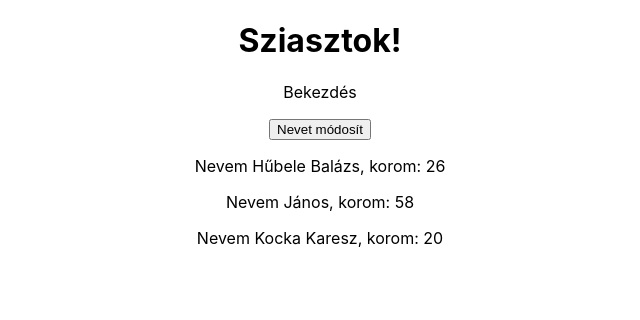
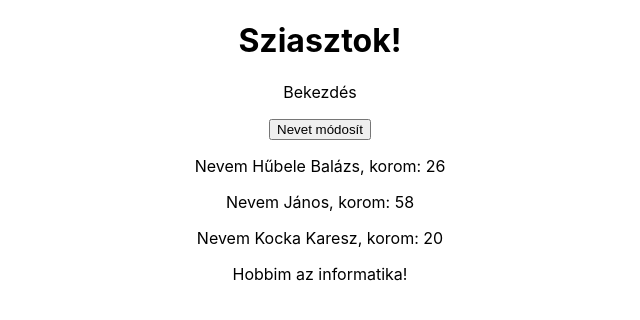
Before and after one commit to sumegizoltan73/react-training, a React (Create React App) app in the folder my-react/: page / in a window 1280 px wide. Shown: the top 320 px of the page, without its empty margins (320-960 px from the left). Built offline with nearby package versions, Linux system fonts and the light colour scheme.

Commit message:
children

```diff
--- a/my-react/src/Person/Person.js
+++ b/my-react/src/Person/Person.js
@@ -1,7 +1,12 @@
 import React from 'react';
 
 const person = (props) => {
-    return <p>Nevem {props.name}, korom: {props.age}</p>;
+    return (
+        <div>
+            <p>Nevem {props.name}, korom: {props.age}</p>
+            <p>{props.children}</p>
+        </div>
+    );
 };
 
 export default person;
```
